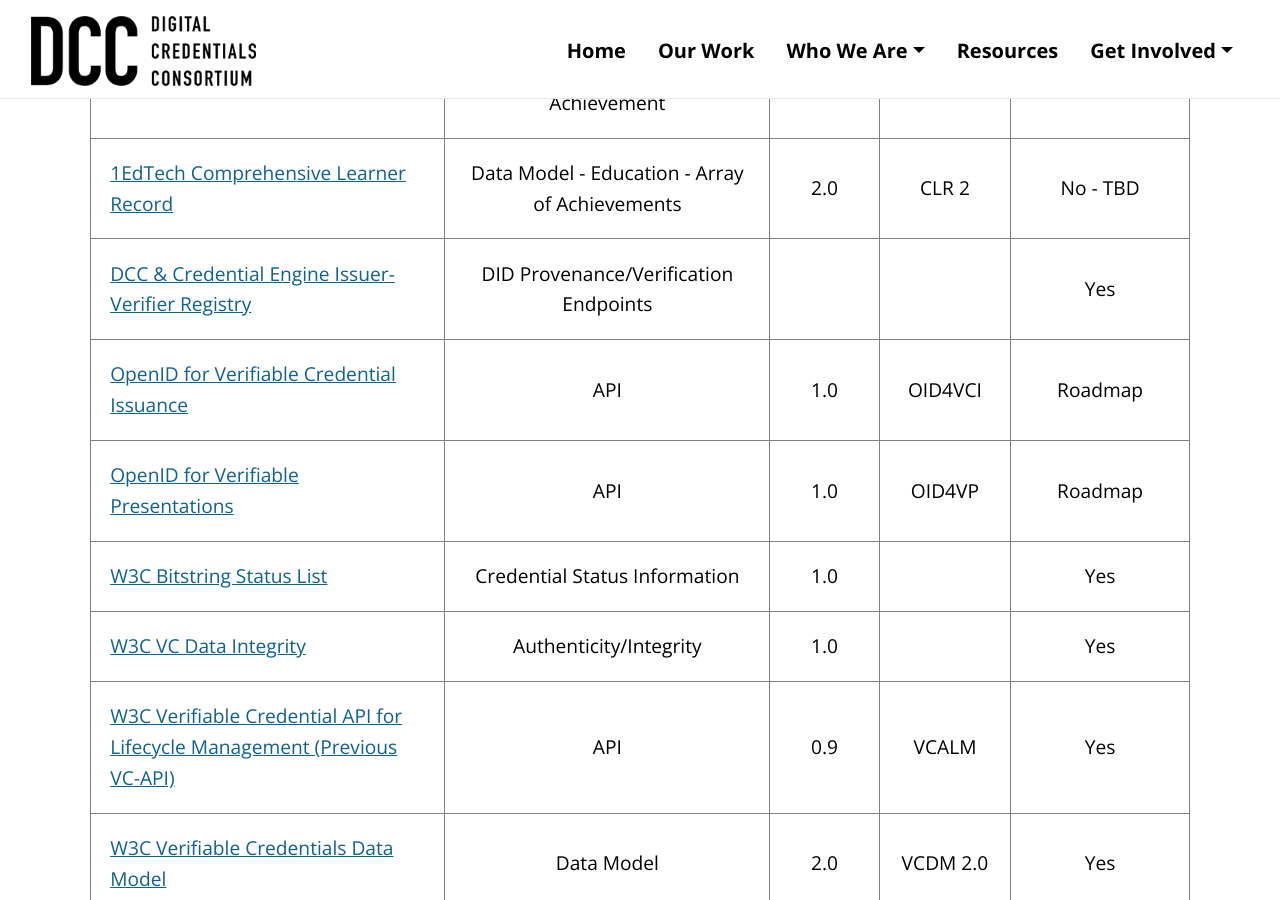
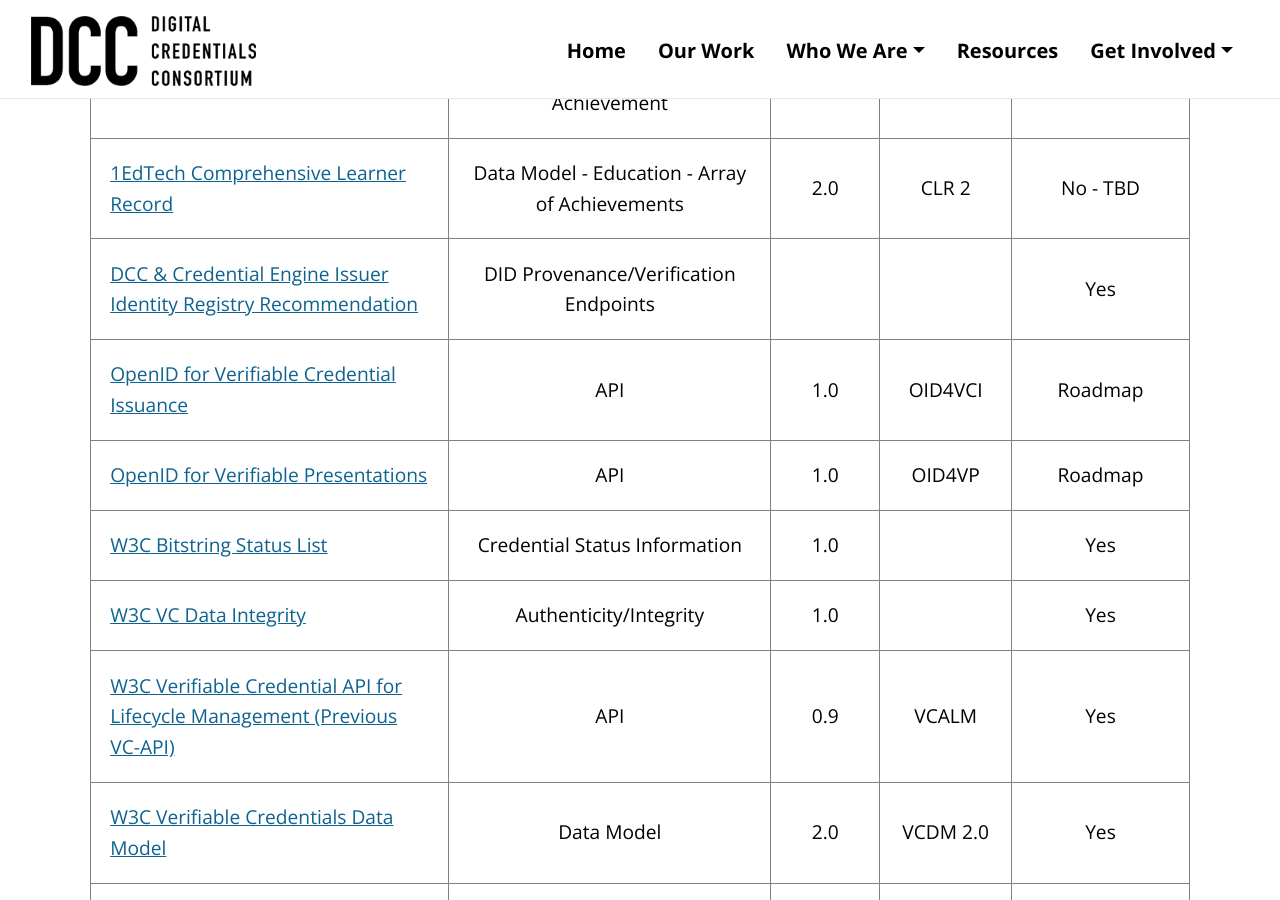
Before and after one commit to digitalcredentials/dcc-website, a Jekyll site: the page built from dcc-standards.md, in a window 1280 px wide and 900 px high, scrolled down 303 px. Built offline with Jekyll 4.4.1, drawn with Linux system fonts in a browser that asks for light colours; nearby versions of some CDN libraries; library files that are not in the unit come from our copies.

Commit message:
Content updates, moved standards file up one directory

```diff
--- a/_data/pagelist.yml
+++ b/_data/pagelist.yml
@@ -18,7 +18,7 @@
     url: /resources
     subppages:
       - page: DCC Recommended Standards
-        url: /resources/dcc-standards
+        url: /dcc-standards
   - page: Get Involved
     url: /get-involved
     subpages:
--- a/_layouts/default.html
+++ b/_layouts/default.html
@@ -11,9 +11,9 @@
     <!-- Font Awesome Icons -->
     <link rel="stylesheet" href="https://cdnjs.cloudflare.com/ajax/libs/font-awesome/4.7.0/css/font-awesome.min.css">
     <!-- Bootstrap styles -->
-    <link href="../css/bootstrap.css" rel="stylesheet">
+    <link href="css/bootstrap.css" rel="stylesheet">
     <!-- Local Stylesheet -->
-    <link href="../css/styles.css" rel="stylesheet">
+    <link href="css/styles.css" rel="stylesheet">
 
     <!-- Favicon  -->
     <link rel="icon" href="images/dcc-favicon-32x32.png" sizes="32x32">
--- a/resources/dcc-standards.md
+++ b/dcc-standards.md
@@ -29,7 +29,7 @@
         <td>No - TBD</td>
       </tr>
        <tr>
-        <td><a href="https://github.com/digitalcredentials/dcc-members-oidf" target="_blank">DCC & Credential Engine Issuer-Verifier Registry</a></td>
+        <td><a href="https://github.com/digitalcredentials/dcc-members-oidf" target="_blank">DCC & Credential Engine Issuer Identity Registry Recommendation</a></td>
         <td>DID Provenance/Verification Endpoints</td>
         <td>&nbsp;</td>
         <td>&nbsp;</td>
```
